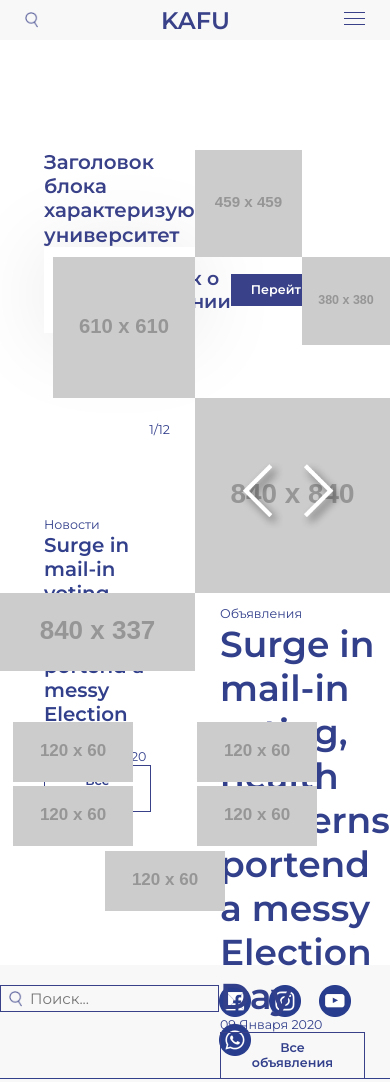
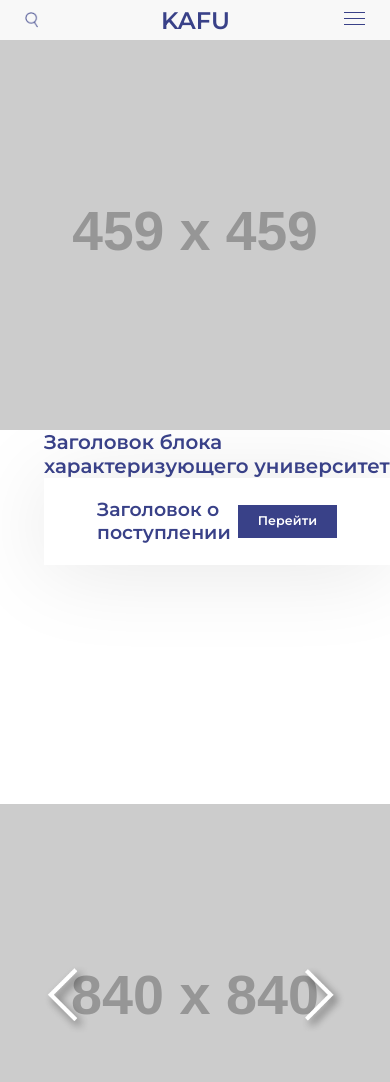
Before and after one commit to wolfsmensch/kafu-front, a plain HTML site: page index.html in a window 390 px wide. Shown: the top 1082 px of the page. Drawn offline with nearby package versions, Linux system fonts and the light colour scheme; files that its build step writes are made by us from their sources; placeholder pictures from the web are drawn by us; files whose address does not match are found by name.

Commit message:
Реализован адаптив grid

```diff
--- a/index.html
+++ b/index.html
@@ -75,14 +75,14 @@
                 </div>
             </div>
 
-            <div class="grid-cell grid-cell-13"></div>
+            <div class="grid-cell grid-cell-13 hide-mid-desktop"></div>
 
-            <div class="grid-cell grid-cell-21">
+            <div class="grid-cell grid-cell-21 hide-mid-desktop">
                 <div class="picture" style="background-image: url(https://via.placeholder.com/610);">
                 </div>
             </div>
 
-            <div class="grid-cell grid-cell-22"></div>
+            <div class="grid-cell grid-cell-22 hide-mid-desktop"></div>
 
             <div class="grid-cell grid-cell-23">
                 <div class="picture" style="background-image: url(https://via.placeholder.com/380);">
--- a/scss/_header.scss
+++ b/scss/_header.scss
@@ -223,4 +223,13 @@
     width: 100%;
     height: $header-height;
     margin-bottom: 70px;
+
+    @media screen and (max-width: 1280px) {
+        height: 60px;
+        margin-bottom: 0;
+    }
+
+    @media screen and (max-width: 576px) {
+        height: 40px;
+    }
 }
--- a/scss/_page.scss
+++ b/scss/_page.scss
@@ -17,6 +17,12 @@
     }
 }
 
+.hide-mid-desktop {
+    @media screen and (max-width: 1279px) {
+        display: none;
+    }
+}
+
 .show-mobile {
     @media screen and (min-width: 576px) {
         display: none !important;
--- a/scss/index.scss
+++ b/scss/index.scss
@@ -147,11 +147,6 @@
     grid-template-rows: 460px 610px 840px 340px;
     grid-template-columns: 840px 459px 381px;
 
-    @media screen and (max-width: 1680px) {
-        grid-template-rows: 27.32vw 36.31vw 50vw 20.24vw;
-        grid-template-columns: 50vw 27.32vw 22.68vw;
-    }
-
     width: 100%;
 
     @each $selector, $area in ( grid-cell-11: title, grid-cell-12: pic1, grid-cell-13: gap1,
@@ -162,6 +157,36 @@
         .#{$selector} {
             grid-area: $area;
         }
+    }
+
+    @media screen and (max-width: 1680px) {
+        grid-template-rows: 27.32vw 36.31vw 50vw 20.24vw;
+        grid-template-columns: 50vw 27.32vw 22.68vw;
+    }
+
+    @media screen and (max-width: 1280px) {
+        grid-template-areas:
+            "title pic1"
+            "pic4 news"
+            "adv pic5"
+            "part part";
+
+        grid-template-rows: 50vw 50vw 35.94vw;
+        grid-template-columns: 50vw 50vw;
+    }
+
+    @media screen and (max-width: 576px) {
+        grid-template-areas:
+            "pic1"
+            "title"
+            "pic4"
+            "news"
+            "pic5"
+            "adv"
+            "part";
+
+        grid-template-rows: 100vw 1fr 100vw 1fr 40vw 1fr 1fr;
+        grid-template-columns: 100vw;
     }
 
     .title-box {
```
